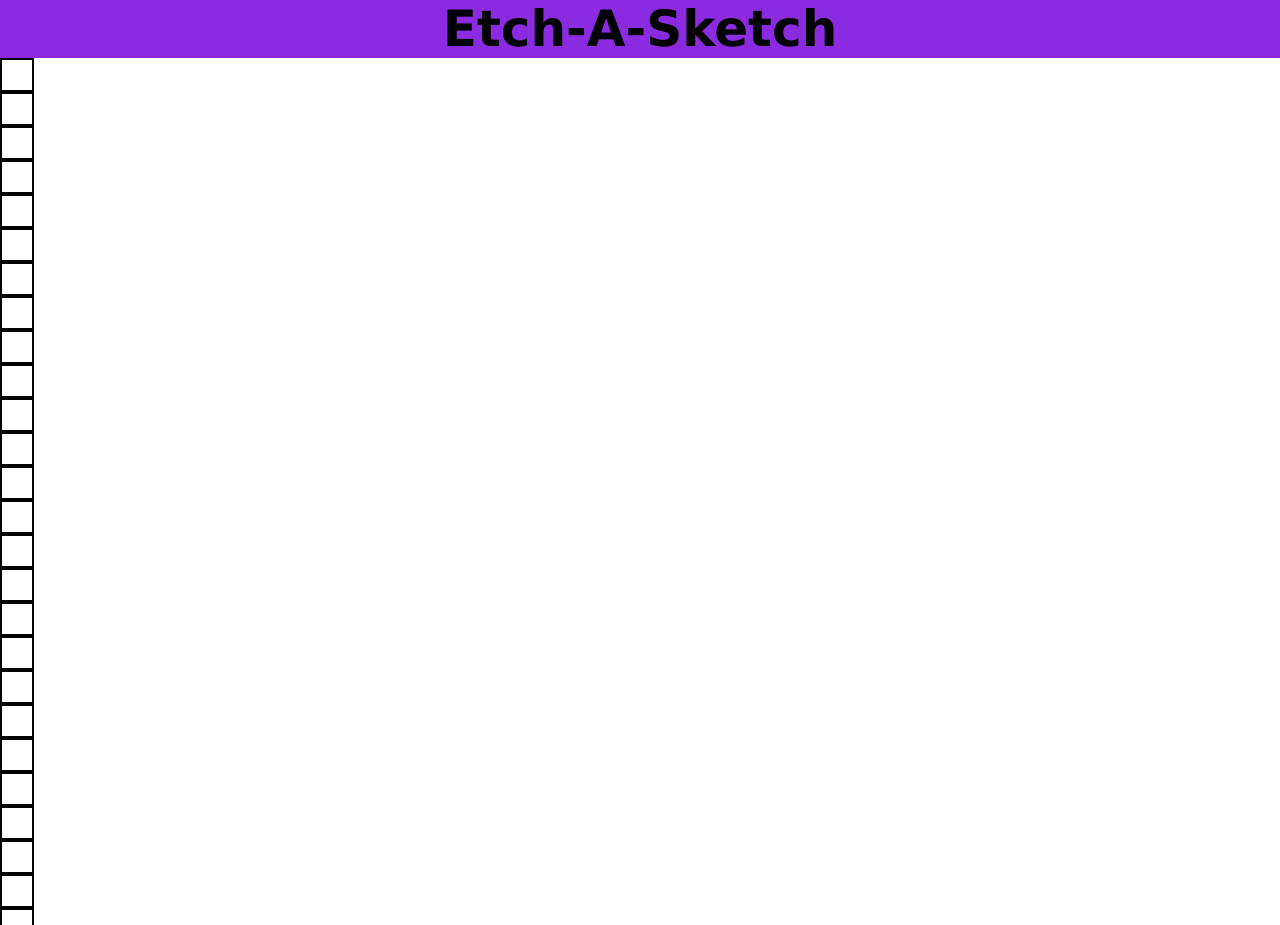
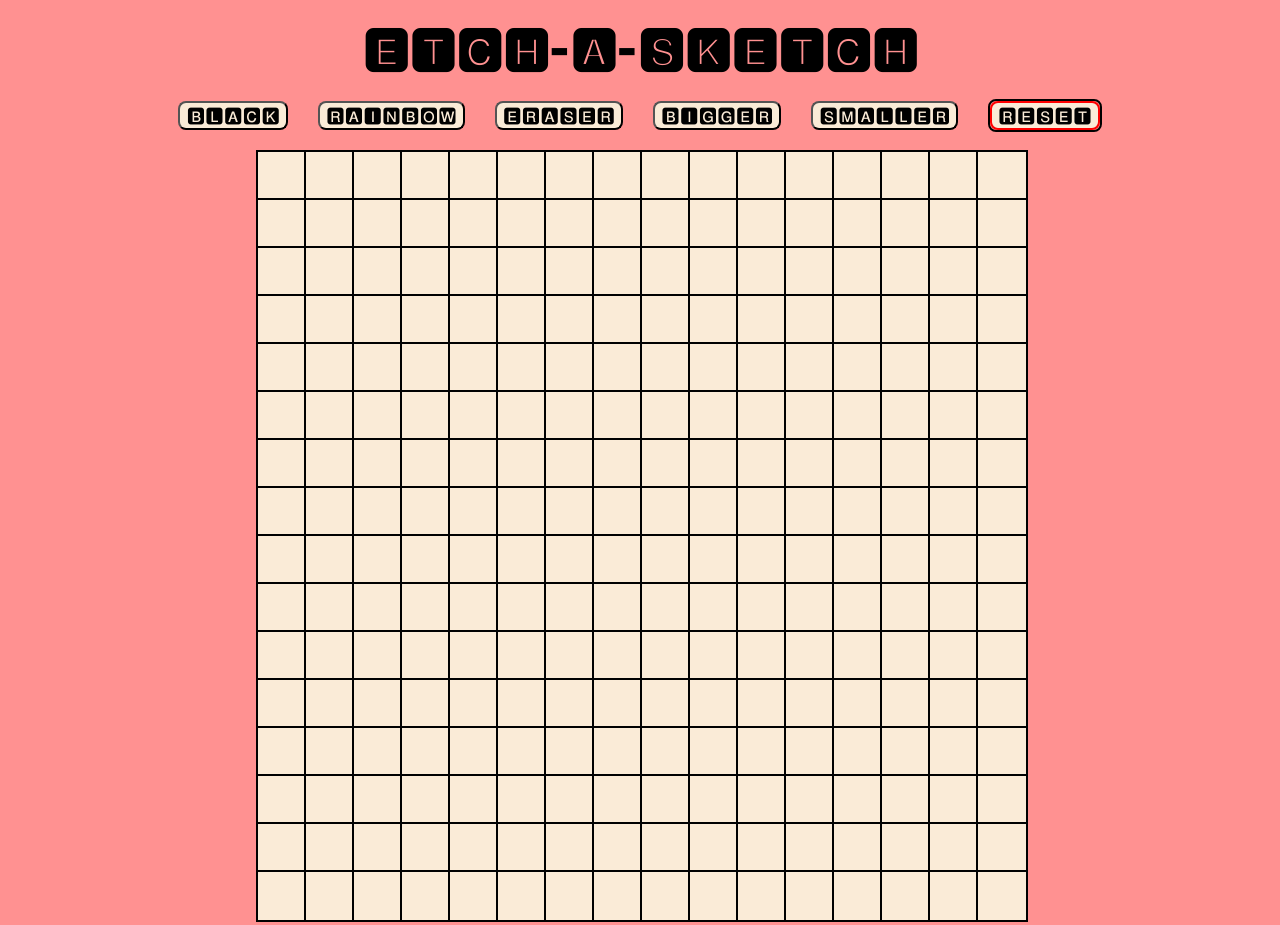
Before and after one commit to Yare-yare/Etch-A-Sketch, a plain HTML site: page index.html in a window 1280 px wide. Shown: the top 925 px of the page. Drawn offline with Linux system fonts and the light colour scheme.

Commit message:
Added final touches

```diff
--- a/index.css
+++ b/index.css
@@ -1,6 +1,7 @@
 body{
     margin: 0;
     font-family:'Lucida Sans', 'Lucida Sans Regular', 'Lucida Grande', 'Lucida Sans Unicode', Geneva, Verdana, sans-serif;
+    background-color:rgb(255, 145, 145)
 }
 
 .Word{
@@ -8,14 +9,75 @@
     justify-content: center;
     font-size: 50px;
     font-weight: bolder;
-    background-color: blueviolet;
+    margin-top: 20px;
+    margin-bottom: 20px
 }
 
-.newDiv{
+
+#container{
     display: grid;
-    grid-auto-columns: repeat(256, 100px);
+    grid-template-columns: repeat(16,3rem);
+    grid-template-rows: repeat(16, 3rem);
+    justify-content: center;
+    align-items: center;
+    margin-top: 10px;
+    grid-column-gap: -20px;
+}
+
+.newCell{
     border: solid black 2px;
-    height: 30px;
-    width: 30px;
-    grid-row: auto;
+    height: 100%;
+    width: 100%;
+    background-color: antiquewhite;
 }
+
+.buttons{
+    display: flex;
+    height: 100%;
+    width: 100%;
+    justify-content: center;
+    align-items: center;
+    gap: 30px;
+    margin-bottom: 20px;
+}
+
+.rainbow{
+    font-size: 20px;
+    border-radius: 0.5rem;
+    background-color: antiquewhite;
+}
+.smaller{
+    font-size: 20px;
+    border-radius: 0.5rem;
+    background-color: antiquewhite;
+}
+
+.bigger{
+    font-size: 20px;
+    border-radius: 0.5rem;
+    background-color: antiquewhite;
+}
+
+.eraser{
+    font-size: 20px;
+    border-radius: 0.5rem;
+    background-color: antiquewhite;
+}
+
+.black{
+    font-size: 20px;
+    border-radius: 0.5rem;
+    background-color: antiquewhite;
+}
+
+.reset{
+    font-size: 20px;
+    border-radius: 0.5rem;
+    background-color: antiquewhite;
+    border: solid red 2px;
+}
+
+.div{
+    border: solid black 2px;
+    border-radius: 0.5rem;
+}
--- a/index.html
+++ b/index.html
@@ -9,8 +9,17 @@
     <title>Etch-A-Sketch</title>
 </head>
 <body>
-    <div class = "Word">Etch-A-Sketch</div>
+    <div class = "Word">🅴🆃🅲🅷-🅰-🆂🅺🅴🆃🅲🅷</div>
+    <div class = "buttons">
+        <button class = "black">🅱🅻🅰🅲🅺</button>
+        <button class = "rainbow">🆁🅰🅸🅽🅱🅾🆆</button>
+        <button class = "eraser">🅴🆁🅰🆂🅴🆁</button>
+        <button class = "bigger">🅱🅸🅶🅶🅴🆁</button>
+        <button class = "smaller">🆂🅼🅰🅻🅻🅴🆁</button>
+        <div class = "div">
+        <button class = "reset">🆁🅴🆂🅴🆃</button>
+        </div>
+    </div>
     <div id  = "container"></div>
-    </div>
 </body>
 </html>
--- a/index.js
+++ b/index.js
@@ -1,8 +1,91 @@
-const container = document.getElementById('container');
+const container = document.getElementById("container");
+status = "black";
+
+//setting a function to trigger different changes in color
+function colorChanger(event) {
+  //event is the parameter
+  if (status === "black") {
+    event.target.style.backgroundColor = "black"; //target is used to specify what the mouse is touching
+  }
+
+  if (status === "rainbow") {
+    let hex = "#" + Math.floor(Math.random() * 16777215).toString(16); //generates random color
+    event.target.style.backgroundColor = hex;
+  }
+
+  if(status === 'eraser'){
+    event.target.style.backgroundColor = 'antiquewhite'
+  }
+
+}
+
+//function for gridChange
+function gridChange(){
+    let prompt = prompt('Please enter a number from 2 to 100')
+
+}
 
 //This will create 256 new divs
-for(i = 1; i <= 256; i++){
-    let newDiv = document.createElement('div');
-    newDiv.classList.add('newDiv');
-    container.appendChild(newDiv);
+for (i = 1; i <= 256; i++) {
+  let newCell = document.createElement("div");
+  newCell.classList.add("newCell");
+  newCell.addEventListener("mouseenter", colorChanger); //mouseenter is like a hover effect
+  container.appendChild(newCell);
 }
+
+//getting rainbow button
+const rainbow = document.querySelector(".rainbow");
+rainbow.addEventListener("click", () => {
+  status = "rainbow";
+});
+
+//getting eraser button
+const eraser = document.querySelector('.eraser')
+eraser.addEventListener('click',() => {
+    status = 'eraser'
+})
+
+//getting black button
+const black = document.querySelector('.black')
+black.addEventListener('click', () => {
+    status = 'black'
+})
+
+//getting bigger button
+const bigger = document.querySelector('.bigger')
+bigger.addEventListener('click',(biggerFunction))
+
+//function for the bigger button
+function biggerFunction(){
+  const container = document.getElementById('container')
+  container.style.gridTemplateColumns = 'repeat(16, 4rem)'
+  container.style.gridTemplateRows = 'repeat(16, 4rem)'
+}
+
+
+//getting smaller button
+const smaller = document.querySelector('.smaller')
+smaller.addEventListener('click',smallerFunction)
+
+//function for smaller button
+function smallerFunction(){
+  const container = document.getElementById('container')
+  container.style.gridTemplateRows = 'repeat(16, 1rem)'
+  container.style.gridTemplateColumns = 'repeat(16, 1rem)'
+}
+
+
+//getting reset button
+const reset = document.querySelector('.reset')
+reset.addEventListener('click',(resetFunction))
+
+function resetFunction(){
+  const cells = document.querySelectorAll('.newCell')
+  cells.forEach(cell => {
+    cell.style.backgroundColor = 'antiquewhite'
+  });
+  status = 'black'
+  const container = document.getElementById('container')
+  container.style.gridTemplateRows = 'repeat(16,3rem)'
+  container.style.gridTemplateColumns = 'repeat(16,3rem)'
+}
```
